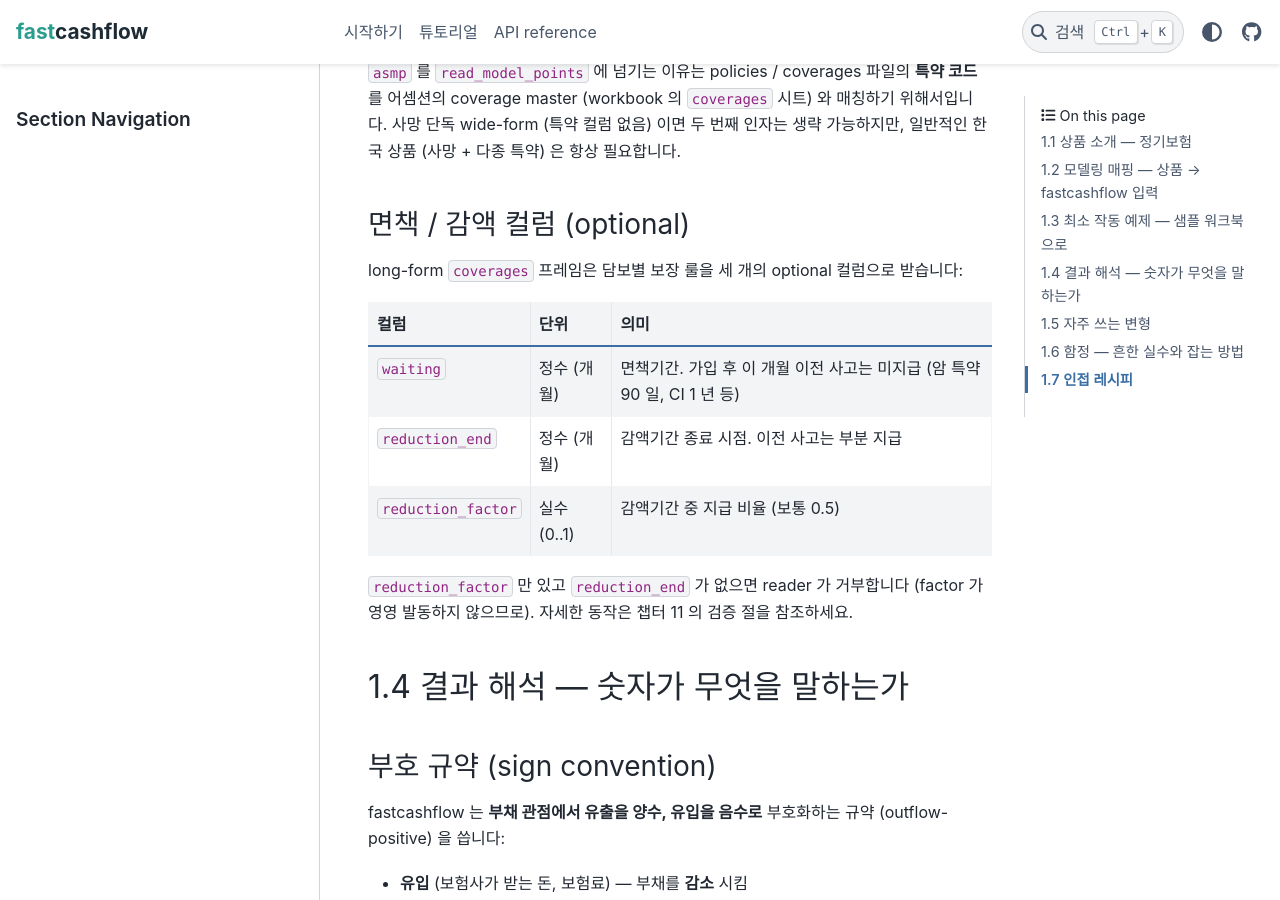
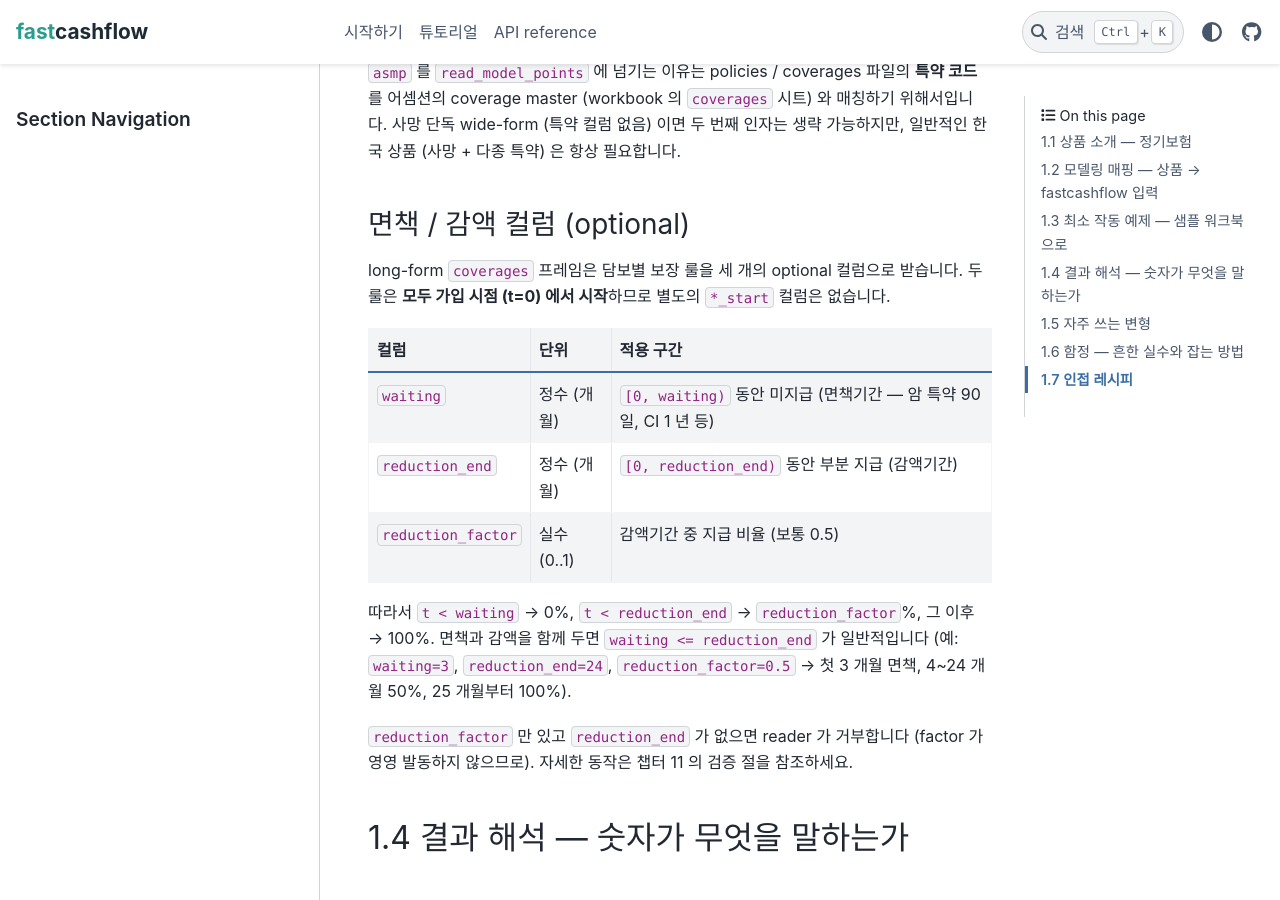
Before and after one commit to seokhoonj/fastcashflow, a Sphinx documentation site: the page built from docs/cookbook/01-term-life.md, in a window 1280 px wide and 900 px high, scrolled down 4763 px. Built offline with Sphinx 7.4.7 and the PyData theme 0.15.4, drawn with Linux system fonts in a browser that asks for light colours.

Commit message:
docs: clarify that reduction period starts at t=0
The optional `waiting` / `reduction_end` / `reduction_factor` columns
in the long-form coverages frame both run from the policy's start --
there is no `reduction_start` column. The previous cookbook write-up
described `reduction_end` as "termination point, prior incidents are
partly paid" and that wording reads as if a `reduction_start` should
exist somewhere. Replace the prose with explicit `[0, ...)` intervals
and add a worked combined example (waiting=3 + reduction_end=24).

```diff
--- a/docs/cookbook/01-term-life.md
+++ b/docs/cookbook/01-term-life.md
@@ -195,13 +195,19 @@ mp    = fcf.read_model_points("path/to/your_policies.xlsx",
 ### 면책 / 감액 컬럼 (optional)
 
 long-form `coverages` 프레임은 담보별 보장 룰을 세 개의 optional
-컬럼으로 받습니다:
+컬럼으로 받습니다. 두 룰은 **모두 가입 시점 (t=0) 에서 시작**하므로
+별도의 `*_start` 컬럼은 없습니다.
 
-| 컬럼 | 단위 | 의미 |
+| 컬럼 | 단위 | 적용 구간 |
 |---|---|---|
-| `waiting` | 정수 (개월) | 면책기간. 가입 후 이 개월 이전 사고는 미지급 (암 특약 90 일, CI 1 년 등) |
-| `reduction_end` | 정수 (개월) | 감액기간 종료 시점. 이전 사고는 부분 지급 |
+| `waiting` | 정수 (개월) | `[0, waiting)` 동안 미지급 (면책기간 — 암 특약 90 일, CI 1 년 등) |
+| `reduction_end` | 정수 (개월) | `[0, reduction_end)` 동안 부분 지급 (감액기간) |
 | `reduction_factor` | 실수 (0..1) | 감액기간 중 지급 비율 (보통 0.5) |
+
+따라서 `t < waiting` → 0%, `t < reduction_end` → `reduction_factor`%,
+그 이후 → 100%. 면책과 감액을 함께 두면 `waiting <= reduction_end` 가
+일반적입니다 (예: `waiting=3`, `reduction_end=24`, `reduction_factor=0.5`
+→ 첫 3 개월 면책, 4~24 개월 50%, 25 개월부터 100%).
 
 `reduction_factor` 만 있고 `reduction_end` 가 없으면 reader 가 거부합니다
 (factor 가 영영 발동하지 않으므로). 자세한 동작은 챕터 11 의 검증 절을
```
